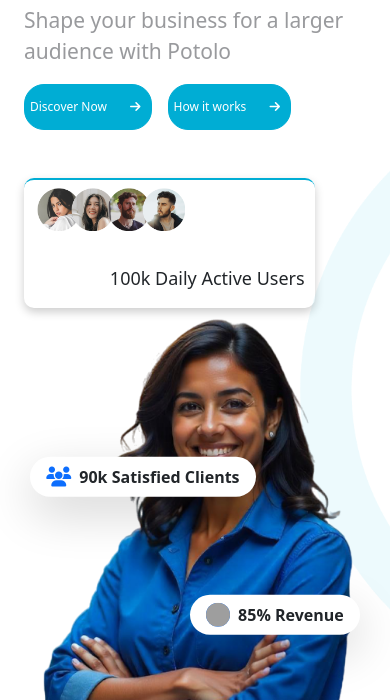
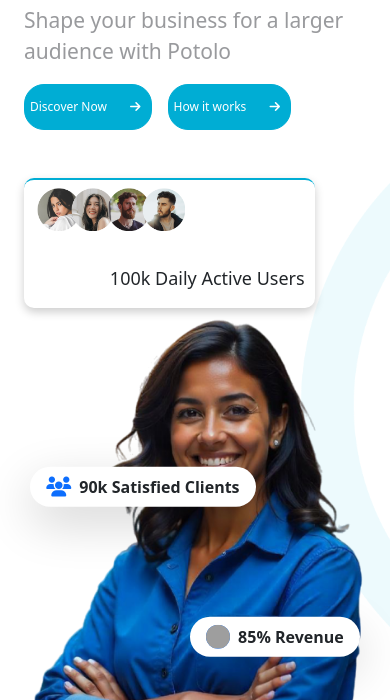
Before and after one commit to shanirajpoot/Potololite, a plain HTML site: page index.html in a window 390 px wide. Shown: the part 144-844 px from the top of the page. Drawn offline with nearby package versions, Linux system fonts and the light colour scheme; grey boxes are pictures that could not be loaded; files whose address does not match are found by name.

Commit message:
made changes in css

```diff
--- a/assets/css/style.css
+++ b/assets/css/style.css
@@ -133,6 +133,13 @@ height: 100vh;
   font-size: 21px;
   color: #999A9D;
 }
+
+@media(max-width:1240px){
+  .hero-section{
+    height: fit-content;
+    }
+}
+
 @media(max-width:470px){
   .hero-headings h1{
     font-size: 2rem;
@@ -252,7 +259,7 @@ height: 100vh;
 }
 /* ########################################### Image Container End######################################################## */
 .her0-girlimage{
-    width: 100%;
+    width: 94%;
 
 }
 @media(max-width:1240px){
@@ -260,7 +267,7 @@ height: 100vh;
         height: fit-content;
     }
     .her0-girlimage{
-      width: 94%;
+      width: 100%;
 
   }
 }
```
